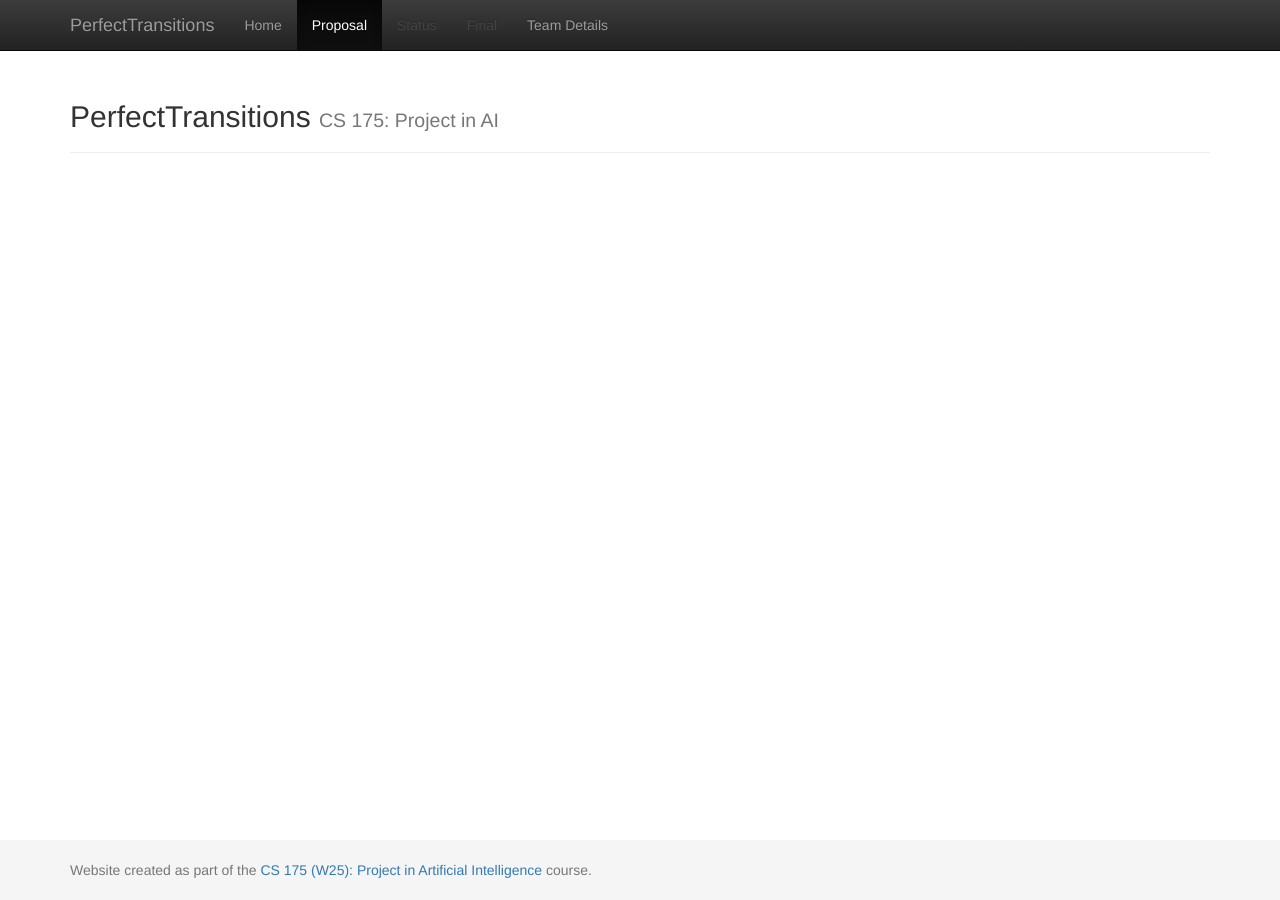
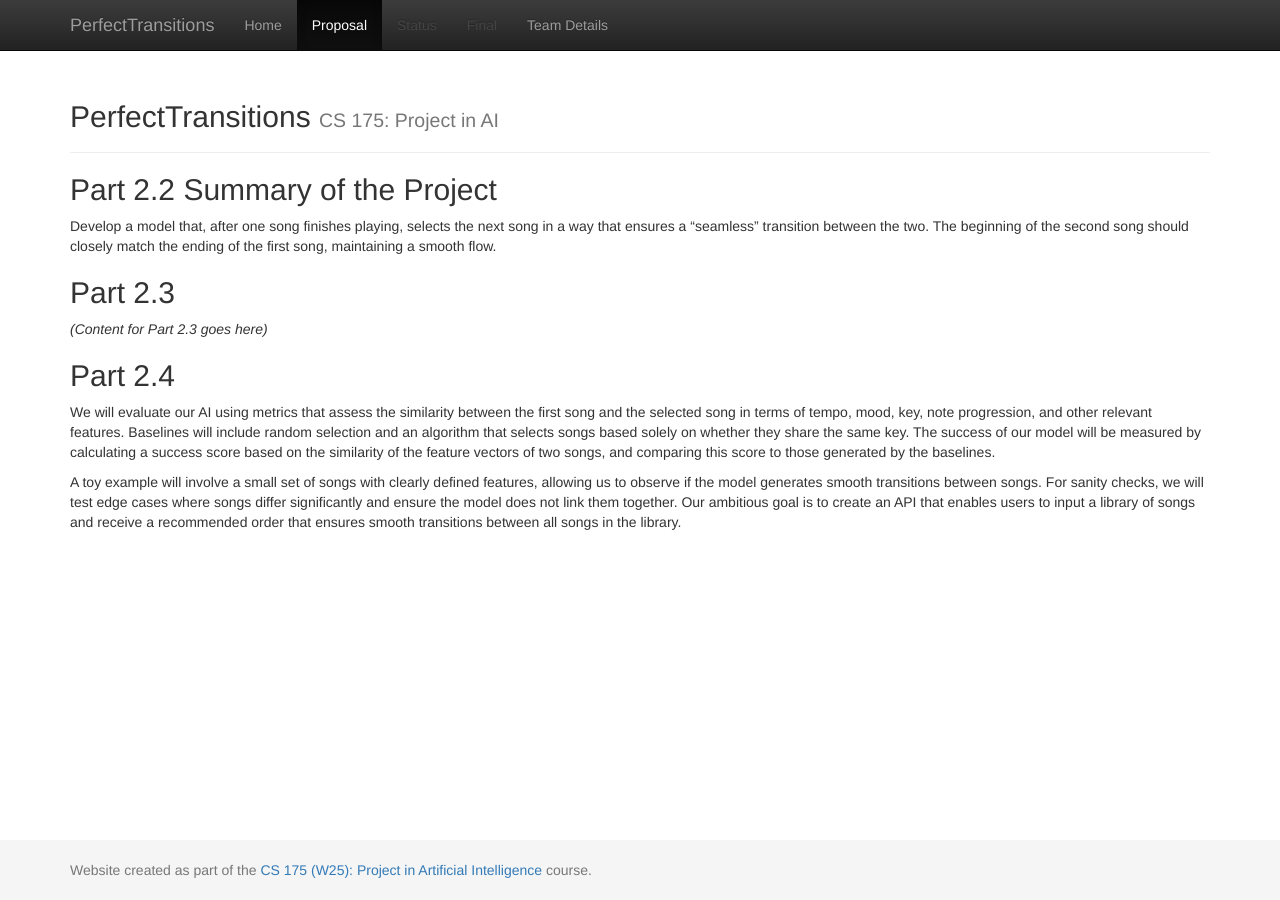
Before and after one commit to Ilya2000Klimov/PerfectTransitions, a Jekyll site: the page built from docs/proposal.md, in a window 1280 px wide. Built offline with Jekyll 4.4.1, drawn with Linux system fonts in a browser that asks for light colours.

Commit message:
Update proposal.md
Add 2.2, 2.4

```diff
--- a/docs/proposal.md
+++ b/docs/proposal.md
@@ -2,3 +2,16 @@
 layout: default
 title: Proposal
 ---
+## Part 2.2 Summary of the Project
+
+Develop a model that, after one song finishes playing, selects the next song in a way that ensures a "seamless" transition between the two. The beginning of the second song should closely match the ending of the first song, maintaining a smooth flow.
+
+## Part 2.3
+
+*(Content for Part 2.3 goes here)*
+
+## Part 2.4
+
+We will evaluate our AI using metrics that assess the similarity between the first song and the selected song in terms of tempo, mood, key, note progression, and other relevant features. Baselines will include random selection and an algorithm that selects songs based solely on whether they share the same key. The success of our model will be measured by calculating a success score based on the similarity of the feature vectors of two songs, and comparing this score to those generated by the baselines.
+
+A toy example will involve a small set of songs with clearly defined features, allowing us to observe if the model generates smooth transitions between songs. For sanity checks, we will test edge cases where songs differ significantly and ensure the model does not link them together. Our ambitious goal is to create an API that enables users to input a library of songs and receive a recommended order that ensures smooth transitions between all songs in the library.
```
